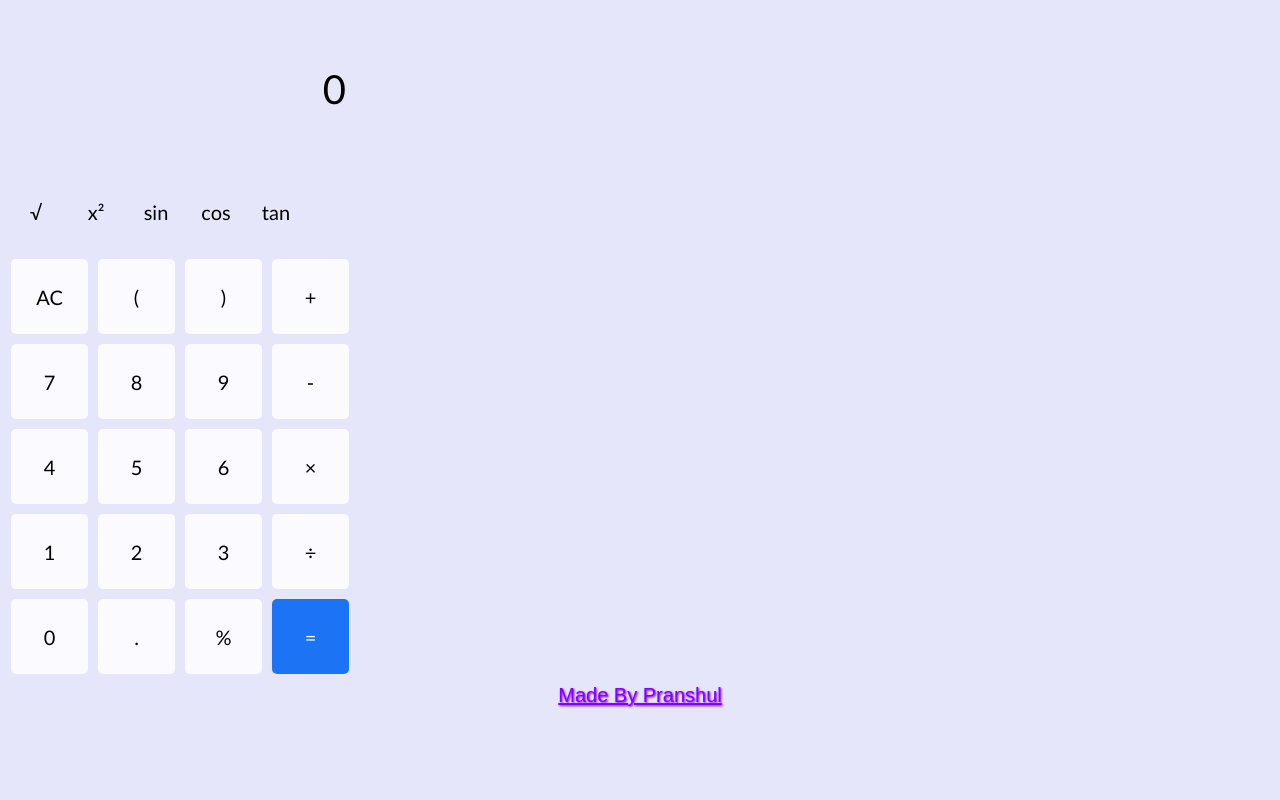
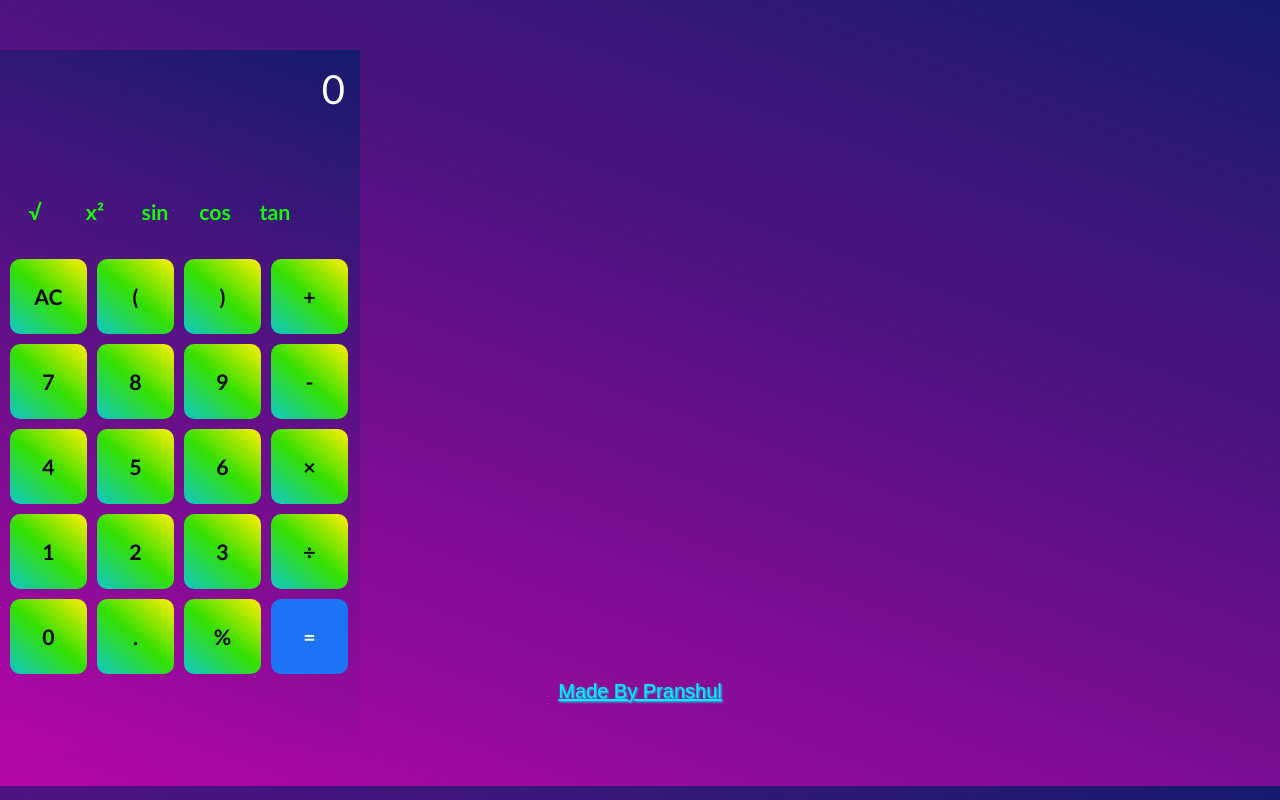
Before and after one commit to PranshulGG/Calculator., a plain HTML site: page index.html in a window 1280 px wide. Drawn offline with Linux system fonts and the light colour scheme; a web font is replaced by a local one.

Commit message:
Update style.css

```diff
--- a/style.css
+++ b/style.css
@@ -1,8 +1,9 @@
 body{
 	font-family: calibri;
     overflow: hidden;
-    background:rgb(230,230,250);
+    background:linear-gradient(20deg , rgb(180, 6, 166) , rgb(22, 27, 107));
     touch-action: none;
+
 
 
 }
@@ -11,13 +12,13 @@ body{
 	width:350px;
 	margin: 50px;
 	overflow: hidden;
-	background:rgb(230,230,250);
+	background: linear-gradient(20deg , rgb(180, 6, 166) , rgb(22, 27, 107));
 
 	padding: 5px;
 
 	white-space: nowrap;
-    height: 62s0px;
-    margin-left: -7px;
+    height: 690px;
+    margin-left: -8px;
 
 
 }
@@ -27,6 +28,10 @@ body{
 	padding: 10px;
 	display: flex;
 	justify-content: flex-end;
+	color: rgb(255, 255, 255);
+
+
+
 }
 
 #miniDisplay{
@@ -40,17 +45,22 @@ button{
 	height:75px;
 	border:0;
 	outline:0;
+	font-weight: bolder;
 	margin:5px;
-	border-radius:5px;
-	background: rgb(250,250,255);
-	font-size:15pt;
+	border-radius:10px;
+	background: linear-gradient(40deg , rgb(14, 199, 199) , rgb(52, 224, 0), rgb(255, 238, 0));
+	backdrop-filter: blur(15px);
+	font-size:16pt;
 	font-family: calibri;
 	float:left;
+
 }
 
 .fn{
 	width:50px;
-	background:none;
+	 background:none;
+	color: rgb(21, 255, 0);
+
 }
 
 button:hover{
@@ -72,10 +82,13 @@ footer{
     /* background-color: rgba(0, 255, 191, 0.473); */
     border-radius: 20px;
     padding: 5px;
-    color: rgb(132, 0, 255);
+    color: rgb(0, 238, 255);
     text-decoration: underline;
-    text-shadow: 1px 1px 2px rgb(132, 0, 255);
+    text-shadow: 1px 1px 2px rgb(0, 238, 255);
     font-size: 20px;
     font-family: 'Belanosima', sans-serif;
+	bottom: 70px;
+	position: relative;
+
 
 }
```
